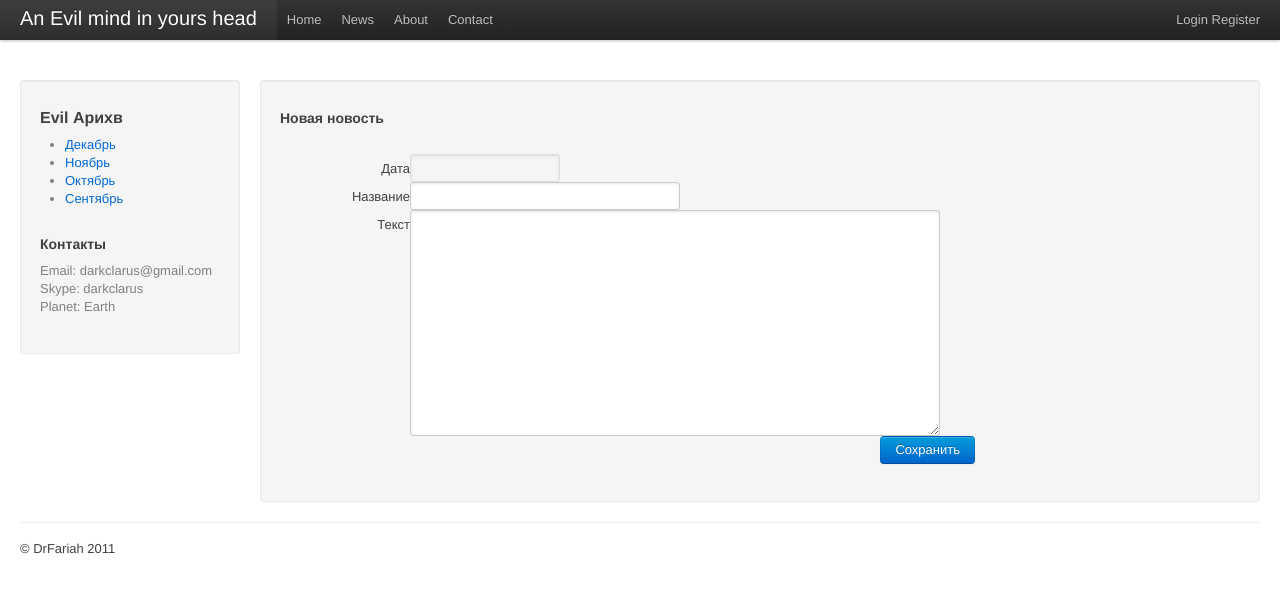
After one commit to Fariah/EvilCore, a PHP site: template application/views/admin/form_news.php in a window 1280 px wide. The commit adds this page. Shown: the top 593 px of the page. Run offline with PHP 8.4, Linux system fonts and the light colour scheme; the template is opened without the code that fills it, so the values that code supplies are empty.

Commit message:
Added news creation action

```diff
--- a/application/config/routes.php
+++ b/application/config/routes.php
@@ -38,6 +38,7 @@
 |
 */
 
+$route['admin/news/create'] = 'admin/news/create';
 $route['admin/save_news/(:num)'] = 'admin/news/save/$1';
 $route['admin/news/edit/(:num)'] = 'admin/news/edit/$1';
 $route['users/delete/(:any)'] = 'admin/users/delete/$1';
--- /dev/null
+++ b/application/views/admin/form_news.php
@@ -0,0 +1,28 @@
+<div class="well">
+    <h5>Новая новость</h5>
+    <?php echo form_open('admin/news/set_news'); ?>
+    <fieldset>
+        <div class="clearfix">
+            <label for="xlInput">Дата</label>
+            <div class="input">
+                <input type="text" size="30" name="news_date" id="" class="medium disabled" disabled="" value="<?php echo $date; ?>">
+            </div>
+        </div>
+        <div class="clearfix">
+            <label for="xlInput">Название</label>
+            <div class="input">
+                <input type="text" size="30" name="news_title" id="" class="xlarge" value="">
+            </div>
+        </div>
+        <div class="clearfix">
+            <label for="textarea">Текст</label>
+            <div class="input">
+                <textarea rows="12" name="news_textarea" id="" class="xxlarge"></textarea>
+            </div>
+        </div>
+        <div class="clearfix">
+            <input class="btn primary" id="save_news_btn" type="submit" value="Сохранить" />
+        </div>
+    </fieldset>
+    <?php echo form_close(); ?>
+</div>
--- a/application/views/admin/news.php
+++ b/application/views/admin/news.php
@@ -32,4 +32,7 @@
             <?php endforeach ?>
         </tbody>
     </table>
+    <a class="news_create" href="<?php echo base_url("admin/news/create"); ?>">
+        <button class="btn medium">Создать</button>
+    </a>
 </div>
```
Also changed, not shown: application/controllers/admin/news.php (+46 -14 lines), application/models/news_mdl.php (+6 -11 lines).
